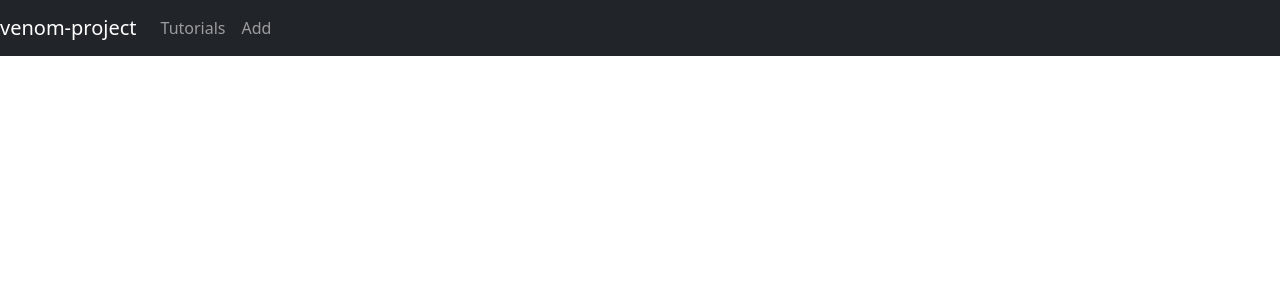
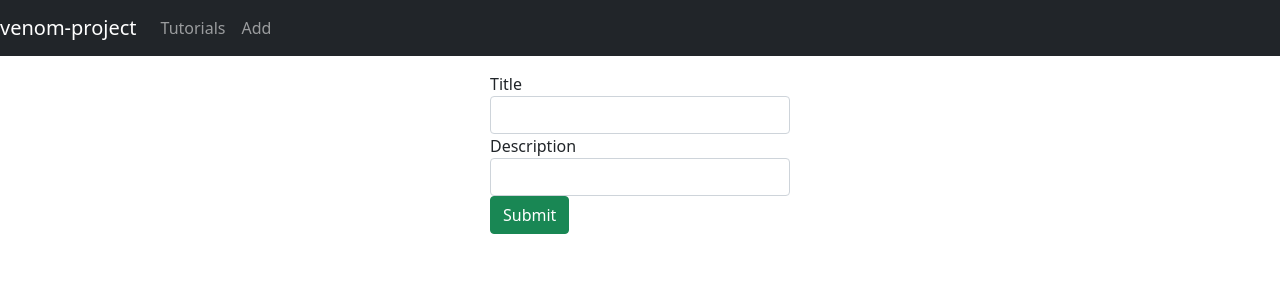
Before and after one commit to ehcyno1/venom-project-ui, a Vue app: page /add in a window 1280 px wide. Shown: the top 300 px of the page. Built offline with nearby package versions, Linux system fonts and the light colour scheme.

Commit message:
implements Add-Tutorial

```diff
--- a/package.json
+++ b/package.json
@@ -4,12 +4,16 @@
   "private": true,
   "scripts": {
     "serve": "vue-cli-service serve",
-    "build": "vue-cli-service build",
+    "build": "vue-cli-service build  --dest build",
     "lint": "vue-cli-service lint"
   },
   "dependencies": {
+    "@popperjs/core": "^2.9.2",
     "axios": "^0.21.1",
+    "bootstrap": "^5.0.1",
     "core-js": "^3.6.5",
+    "jquery": "^3.6.0",
+    "popper.js": "^1.16.1",
     "vue": "^2.6.11",
     "vue-router": "^3.5.1"
   },
--- a/src/components/AddTutorial.vue
+++ b/src/components/AddTutorial.vue
@@ -0,0 +1,80 @@
+<template>
+    <div class="submit-form">
+        <div v-if="!submitted">
+            <div class="form-group">
+                <label for="title">Title</label>
+                <input
+                    type="text"
+                    class="form-control"
+                    id="title"
+                    required
+                    v-model="tutorial.title"
+                    name="title"
+                />
+            </div>
+            <div class="form-group">
+                <label for="description">Description</label>
+                <input
+                    type="text"
+                    class="form-control"
+                    id="description"
+                    required
+                    v-model="tutorial.description"
+                    name="description"
+                />
+            </div>
+            <button @click="saveTutorial" class="btn btn-success">Submit</button>
+        </div>
+        <div v-else>
+            <h4>You submitted successfully!</h4>
+            <button class="btn btn-success" @click="newTutorial">Add</button>
+        </div>
+    </div>
+</template>
+
+<script>
+import TutorialDataService from "../services/TutorialDataService";
+
+export default {
+    name: "add-tutorial",
+    data() {
+        return {
+            tutorial: {
+                id: null,
+                title: "",
+                description: "",
+                published: false
+            },
+            submitted: false
+        };
+    },
+    methods: {
+        saveTutorial() {
+            var data = {
+                title: this.tutorial.title,
+                description: this.tutorial.description
+            };
+            TutorialDataService.create(data)
+                .then(response => {
+                    this.tutorial.id = response.data.id;
+                    console.log(response.data);
+                    this.submitted = true;
+                })
+                .catch(exception => {
+                    console.log(exception.message);
+                });
+        },
+        newTutorial() {
+            this.submitted = false;
+            this.tutorial = {};
+        }
+    }
+};
+
+</script>
+<style>
+.submit-form {
+    max-width: 300px;
+    margin: auto;
+}
+</style>
--- a/vue.config.js
+++ b/vue.config.js
@@ -5,5 +5,8 @@
 package.json과 같은 경로에 vue.config.js 파일을 만들어줍니다.
 */
 module.exports = {
-    lintOnSave: false
+    lintOnSave: false,
+    devServer: {
+        port:8081
+    }
 }
```
Also changed, not shown: 7 other files (tests, documents, lock files or other folders).
